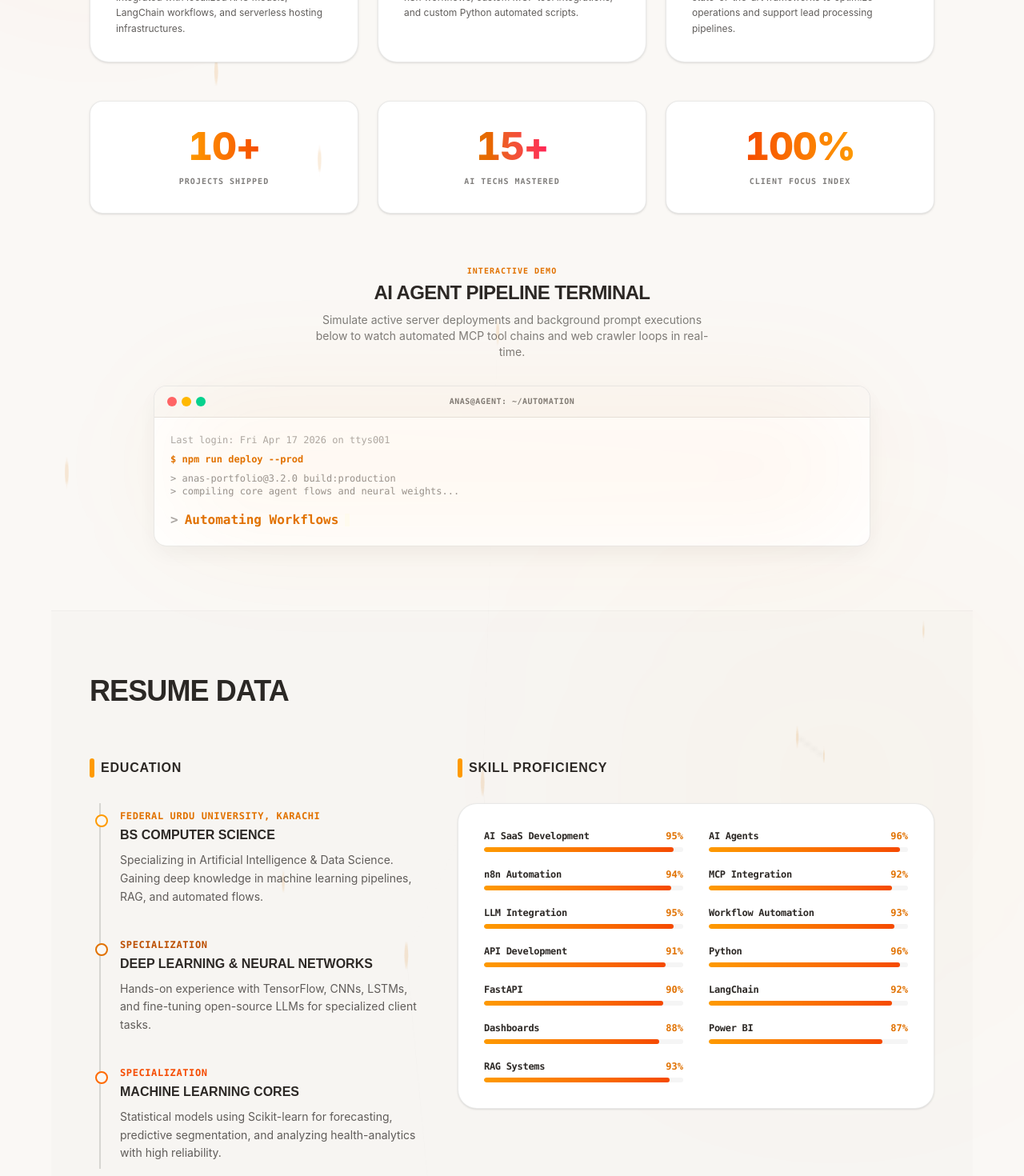
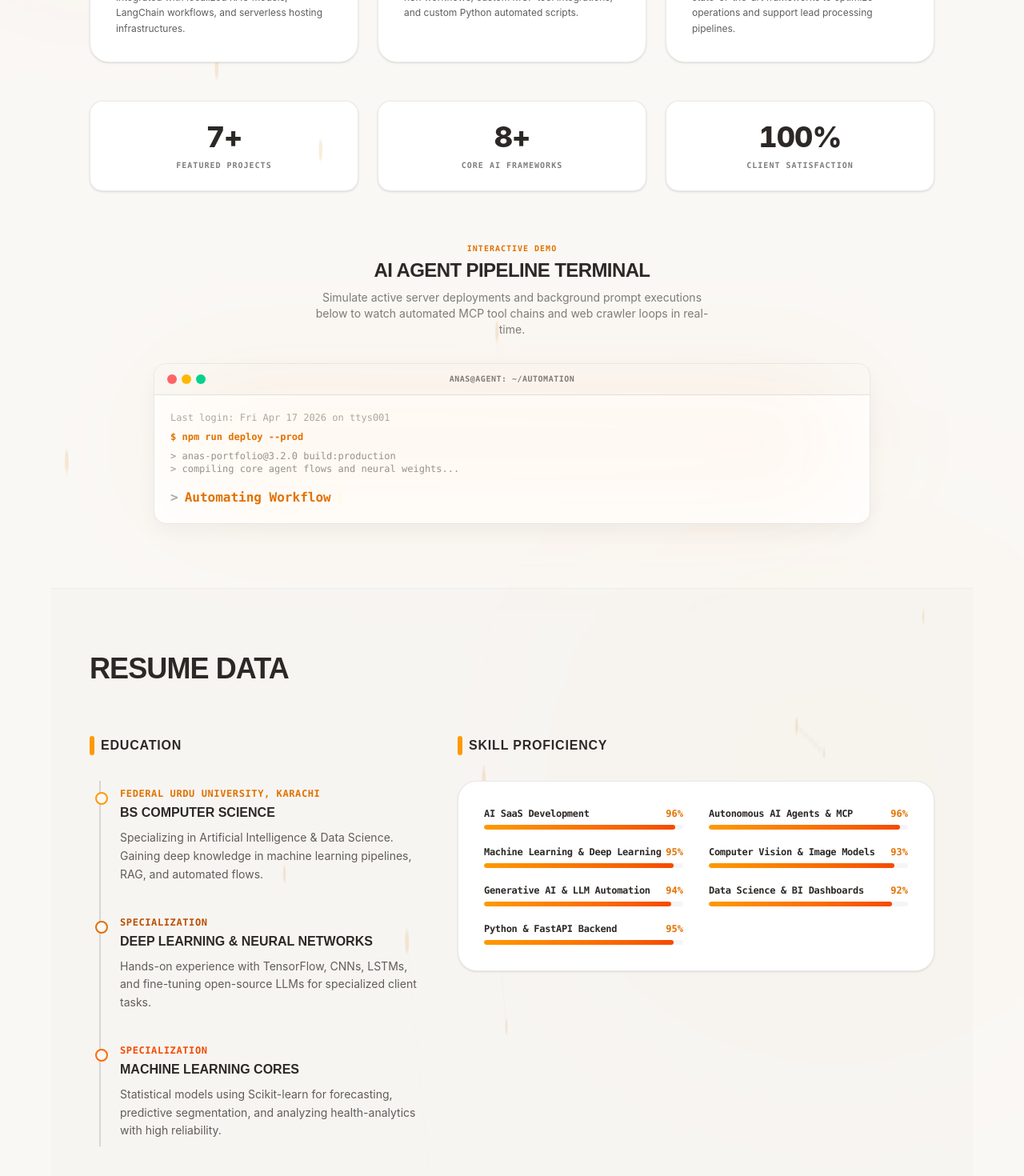
Before and after one commit to AnasKhan2310/Portfolio-website, a React (Vite) app: page / in a window 1280 px wide. Shown: the part 1000-2470 px from the top of the page at 80% size. Built offline with nearby package versions, Linux system fonts and the light colour scheme.

Commit message:
refactor: update contact details and skill proficiency
Update phone number and consolidate skill metrics to better reflect core technical competencies.

```diff
--- a/src/App.tsx
+++ b/src/App.tsx
@@ -91,7 +91,7 @@ About Muhammad Anas Khan:
 2. Location: Karachi, Pakistan
 3. Contact Details:
    - Email: anaskhanz1980@gmail.com
-   - Phone/WhatsApp: +92 311 2413824
+   - Phone/WhatsApp: +92 311 2813828
    - GitHub: https://github.com/AnasKhan2310
    - LinkedIn: https://linkedin.com/in/muhammadanaskhan
 
@@ -235,21 +235,15 @@ Interaction Guidelines & Tone:
     }
   };
 
-  // Skill proficiency metrics
+  // Skill proficiency metrics directly aligned with portfolio projects
   const skillsData = [
-    { name: "AI SaaS Development", level: 95 },
-    { name: "AI Agents", level: 96 },
-    { name: "n8n Automation", level: 94 },
-    { name: "MCP Integration", level: 92 },
-    { name: "LLM Integration", level: 95 },
-    { name: "Workflow Automation", level: 93 },
-    { name: "API Development", level: 91 },
-    { name: "Python", level: 96 },
-    { name: "FastAPI", level: 90 },
-    { name: "LangChain", level: 92 },
-    { name: "Dashboards", level: 88 },
-    { name: "Power BI", level: 87 },
-    { name: "RAG Systems", level: 93 }
+    { name: "AI SaaS Development", level: 96 },
+    { name: "Autonomous AI Agents & MCP", level: 96 },
+    { name: "Machine Learning & Deep Learning", level: 95 },
+    { name: "Computer Vision & Image Models", level: 93 },
+    { name: "Generative AI & LLM Automation", level: 94 },
+    { name: "Data Science & BI Dashboards", level: 92 },
+    { name: "Python & FastAPI Backend", level: 95 }
   ];
 
   // Projects list
@@ -689,7 +683,7 @@ Interaction Guidelines & Tone:
 
           </div>
 
-          {/* Animated Statistics Counters matching premium Linear telemetry */}
+          {/* Animated Statistics Counters matching clean professional telemetry */}
           <div className="grid grid-cols-1 sm:grid-cols-3 gap-6 mt-12">
 
             {/* Stat Item 1 */}
@@ -698,12 +692,12 @@ Interaction Guidelines & Tone:
               whileInView={{ opacity: 1, scale: 1 }}
               viewport={{ once: true }}
               transition={{ duration: 0.5, delay: 0.1 }}
-              className="bg-white border border-[#2C2825]/10 p-8 rounded-2xl text-center flex flex-col justify-center items-center shadow-sm transition-colors hover:border-amber-500/20"
+              className="bg-white border border-[#2C2825]/10 p-6 rounded-2xl text-center flex flex-col justify-center items-center shadow-sm transition-colors hover:border-amber-500/20"
             >
-              <span className="text-4xl sm:text-5xl font-extrabold text-transparent bg-clip-text bg-gradient-to-r from-amber-500 to-orange-600 font-sans tracking-tight">
-                <Counter target={10} suffix="+" />
+              <span className="text-3xl sm:text-4xl font-extrabold text-[#2C2825] font-sans tracking-tight">
+                <Counter target={7} suffix="+" />
               </span>
-              <span className="text-[10px] text-[#2C2825]/60 font-bold font-mono tracking-widest uppercase mt-3">PROJECTS SHIPPED</span>
+              <span className="text-[10px] text-[#2C2825]/60 font-bold font-mono tracking-widest uppercase mt-2">FEATURED PROJECTS</span>
             </motion.div>
 
             {/* Stat Item 2 */}
@@ -712,12 +706,12 @@ Interaction Guidelines & Tone:
               whileInView={{ opacity: 1, scale: 1 }}
               viewport={{ once: true }}
               transition={{ duration: 0.5, delay: 0.2 }}
-              className="bg-white border border-[#2C2825]/10 p-8 rounded-2xl text-center flex flex-col justify-center items-center shadow-sm transition-colors hover:border-amber-500/20"
+              className="bg-white border border-[#2C2825]/10 p-6 rounded-2xl text-center flex flex-col justify-center items-center shadow-sm transition-colors hover:border-amber-500/20"
             >
-              <span className="text-4xl sm:text-5xl font-extrabold text-transparent bg-clip-text bg-gradient-to-r from-amber-600 to-rose-500 font-sans tracking-tight">
-                <Counter target={15} suffix="+" />
+              <span className="text-3xl sm:text-4xl font-extrabold text-[#2C2825] font-sans tracking-tight">
+                <Counter target={8} suffix="+" />
               </span>
-              <span className="text-[10px] text-[#2C2825]/60 font-bold font-mono tracking-widest uppercase mt-3">AI TECHS MASTERED</span>
+              <span className="text-[10px] text-[#2C2825]/60 font-bold font-mono tracking-widest uppercase mt-2">CORE AI FRAMEWORKS</span>
             </motion.div>
 
             {/* Stat Item 3 */}
@@ -726,12 +720,12 @@ Interaction Guidelines & Tone:
               whileInView={{ opacity: 1, scale: 1 }}
               viewport={{ once: true }}
               transition={{ duration: 0.5, delay: 0.3 }}
-              className="bg-white border border-[#2C2825]/10 p-8 rounded-2xl text-center flex flex-col justify-center items-center shadow-sm transition-colors hover:border-amber-500/20"
+              className="bg-white border border-[#2C2825]/10 p-6 rounded-2xl text-center flex flex-col justify-center items-center shadow-sm transition-colors hover:border-amber-500/20"
             >
-              <span className="text-4xl sm:text-5xl font-extrabold text-transparent bg-clip-text bg-gradient-to-r from-orange-600 to-amber-500 font-sans tracking-tight">
+              <span className="text-3xl sm:text-4xl font-extrabold text-[#2C2825] font-sans tracking-tight">
                 <Counter target={100} suffix="%" />
               </span>
-              <span className="text-[10px] text-[#2C2825]/60 font-bold font-mono tracking-widest uppercase mt-3">CLIENT FOCUS INDEX</span>
+              <span className="text-[10px] text-[#2C2825]/60 font-bold font-mono tracking-widest uppercase mt-2">CLIENT SATISFACTION</span>
             </motion.div>
 
           </div>
@@ -1102,7 +1096,7 @@ Interaction Guidelines & Tone:
                 </div>
                 <div>
                   <span className="text-[10px] text-[#2C2825]/50 font-bold uppercase tracking-widest block font-mono">Phone Number</span>
-                  <a href="tel:+923112413824" className="text-[#2C2825] hover:text-amber-600 text-sm font-semibold block transition-colors mt-1">03112413824</a>
+                  <a href="tel:+923112813828" className="text-[#2C2825] hover:text-amber-600 text-sm font-semibold block transition-colors mt-1">+92 311 2813828</a>
                 </div>
               </div>
 
```
